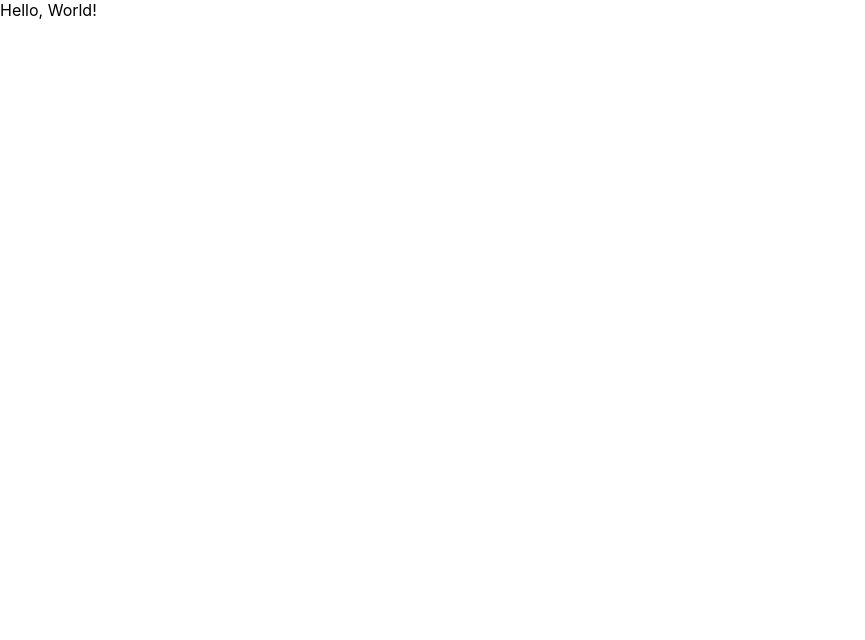
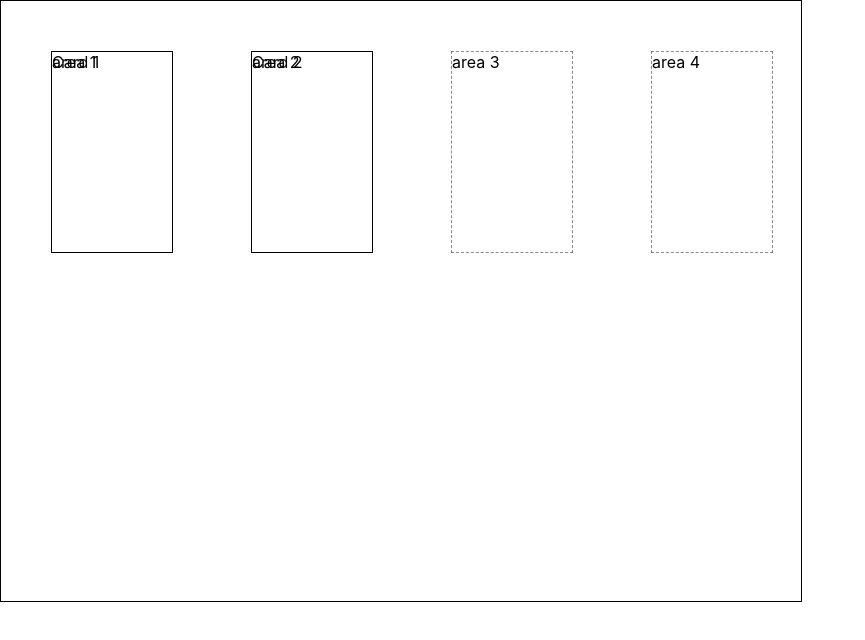
Before and after one commit to socha23/kabal, a React (Create React App) app: page / in a window 1280 px wide. Shown: the top 640 px of the page, without its empty margins (0-865 px from the left). Built offline with nearby package versions, Linux system fonts and the light colour scheme.

Commit message:
basic drag and drop

```diff
--- a/src/App.js
+++ b/src/App.js
@@ -1,4 +1,187 @@
-const App = () => <div>Hello, World!</div>
+import { useState, useRef, useEffect } from "react"
+
+function point(x, y) {
+  return { x: x, y: y }
+}
+
+const POINT_ZERO = point(0, 0)
+
+class Game {
+  constructor() {
+    this.cards = {
+      "c1": {id: "c1", name: "Card 1"},
+      "c2": {id: "c2", name: "Card 2"},
+    }
+
+    this.slots = {
+      "a1": {id: "a1", name: "area 1", position: point(50, 50), card: "c1"},
+      "a2": {id: "a2", name: "area 2", position: point(250, 50), card: "c2"},
+      "a3": {id: "a3", name: "area 3", position: point(450, 50)},
+      "a4": {id: "a4", name: "area 4", position: point(650, 50)},
+    }
+  }
+
+  findSlotByCardId(cardId) {
+    const slot = Object.values(this.slots).find(params => params.card === cardId)
+    if (!slot) {
+      throw `Slot not found for card ${cardId}`
+    }
+    return slot
+  }
+
+  getViewModel() {
+    return {
+      cards: Object.values(this.cards)
+      .map(c => ({
+          position: this.findSlotByCardId(c.id).position,
+          ...c
+      })),
+      slots: Object.values(this.slots),
+    }
+  }
+
+  getValidDropTargetIds(cardId) {
+    return Object.values(this.slots)
+      .filter(s => ! ("card" in s))
+      .map(s => s.id)
+  }
+
+  onMoveCardToSlot(cardId, slotId) {
+    delete this.slots[this.findSlotByCardId(cardId).id].card
+    this.slots[slotId].card = cardId
+  }
+}
+
+const DEFAULT_CARD_WIDTH = 120
+const DEFAULT_CARD_HEIGHT = 200
+
+const Card = ({
+  id,
+  position = POINT_ZERO,
+  draggable = true,
+  name = "Unnamed card",
+  width = DEFAULT_CARD_WIDTH,
+  height = DEFAULT_CARD_HEIGHT,
+  onDragStart = e => {},
+  onDragEnd = e => {},
+}) => <div style={{
+  position: "absolute",
+  width: width,
+  height: height,
+  top: position.y,
+  left: position.x,
+  border: "1px solid black"
+}}
+  draggable={draggable}
+  onDragStart={onDragStart}
+  onDragEnd={onDragEnd}
+>
+    {name}</div>
 
 
+const DEFAULT_SLOT_WIDTH = 120
+const DEFAULT_SLOT_HEIGHT = 200
+
+const Slot = ({
+  id,
+  dropPossible = false,
+  position = POINT_ZERO,
+  name = "Unnamed slot",
+  width = DEFAULT_SLOT_WIDTH,
+  height = DEFAULT_SLOT_HEIGHT,
+  onCardDrop = (slotId) => {}
+}) => <div
+  onDragOver={e => { e.preventDefault(); return false }}
+  onDrop={e => {onCardDrop(id)}}
+  style={{
+    position: "absolute",
+    backgroundColor: dropPossible ? "green" : "transparent",
+    width: width,
+    height: height,
+    top: position.y,
+    left: position.x,
+    border: "1px dashed #888"
+  }}>{name}</div>
+
+const DEFAULT_BOARD_WITDH = 800
+const DEFAULT_BOARD_HEIGHT = 600
+
+function BoardDisplay({
+  slots = [],
+  cards = [],
+  height = DEFAULT_BOARD_HEIGHT,
+  width = DEFAULT_BOARD_WITDH,
+  onCardDragStart = (cardId) => {},
+  onCardDragEnd = (cardId) => {},
+  onCardDrop = (slotId) => {},
+  availableDropTargetIds = []
+
+}) {
+  return <div
+    style={{
+      width: width,
+      height: height,
+      position: "relative",
+      border: "1px solid black"
+    }}>
+    {
+      slots.map(a => <Slot key={a.id}
+        dropPossible={availableDropTargetIds.includes(a.id)}
+        onCardDrop={onCardDrop}
+        {...a}
+      />)
+    }
+    {
+      cards.map(c => <Card key={c.id}
+        onDragStart={_ => {onCardDragStart(c.id)}}
+        onDragEnd={_ => {onCardDragEnd(c.id)}}
+        {...c}
+      />)
+    }
+  </div>
+}
+
+
+// from https://codesandbox.io/s/requestanimationframe-with-hooks-0kzh3?from-embed
+const useAnimationFrame = (callback) => {
+  const requestRef = useRef()
+  const previousTimeRef = useRef()
+  useEffect(() => {
+      const animate = time => {
+          if (previousTimeRef.current !== undefined) {
+              const deltaMs = time - previousTimeRef.current
+              callback(deltaMs)
+          }
+          previousTimeRef.current = time
+          requestRef.current = requestAnimationFrame(animate)
+      }
+      requestRef.current = requestAnimationFrame(animate)
+      return () => cancelAnimationFrame(requestRef.current)
+  }, [])
+}
+
+function GameContainer({game}) {
+  const [gameViewModel, setGameViewModel] = useState(game.getViewModel())
+  const [currentDraggedId, setCurrentDraggedId] = useState()
+
+  useAnimationFrame(deltaMs => {
+    // TODO world update
+    // TODO animations update
+    setGameViewModel(game.getViewModel())
+  })
+
+  return <BoardDisplay
+    slots={gameViewModel.slots}
+    cards={gameViewModel.cards}
+    availableDropTargetIds={currentDraggedId ? game.getValidDropTargetIds(currentDraggedId) : []}
+    onCardDragStart={id => {setCurrentDraggedId(id)}}
+    onCardDragEnd={_ => {setCurrentDraggedId(null)}}
+    onCardDrop={(slotId) => game.onMoveCardToSlot(currentDraggedId, slotId)}
+  />
+}
+
+const GAME = new Game()
+
+const App = () => <GameContainer game={GAME}/>
+
 export default App;
```
